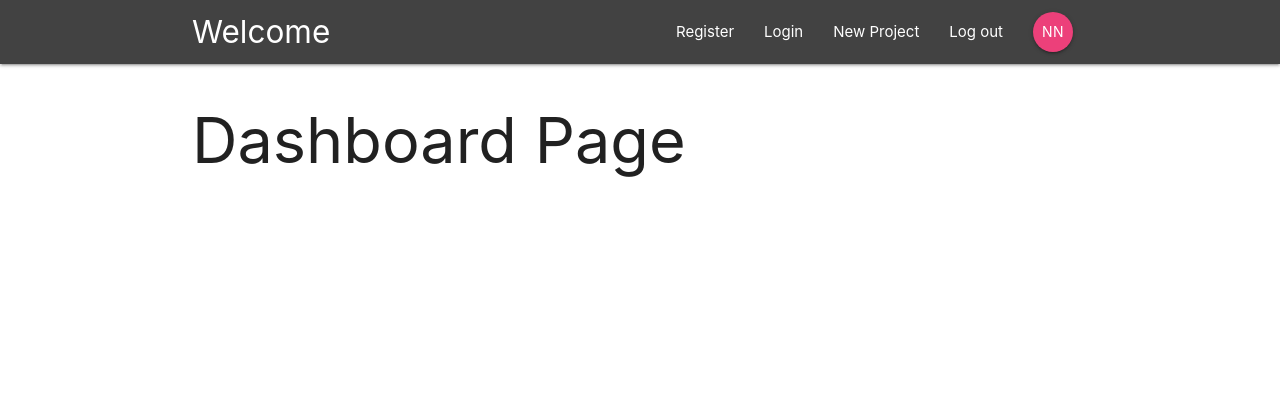
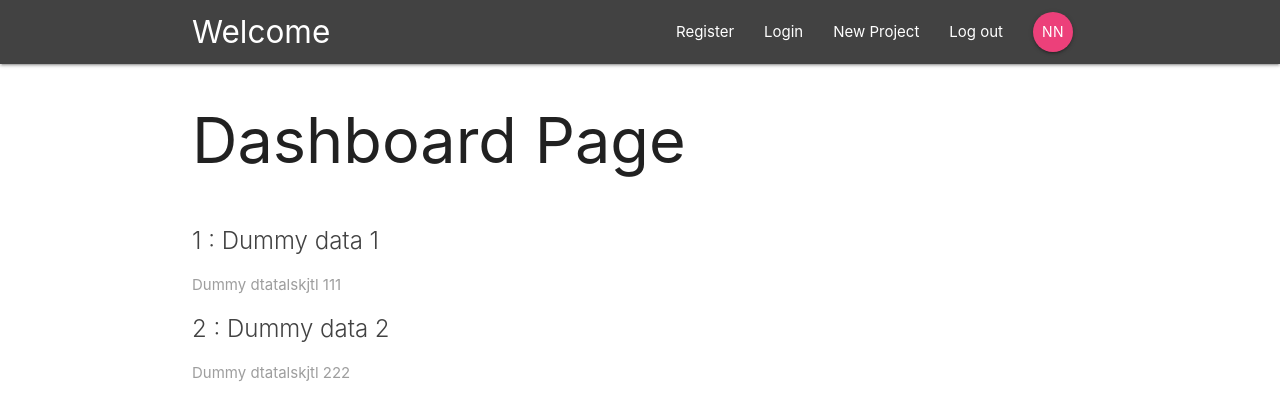
Before and after one commit to cz2h/react, a React (Create React App) app: page / in a window 1280 px wide. Shown: the top 420 px of the page. Built offline with nearby package versions, Linux system fonts and the light colour scheme.

Commit message:
Refactor some name structure

```diff
--- a/package.json
+++ b/package.json
@@ -15,7 +15,8 @@
     "react-router": "^5.1.2",
     "react-router-dom": "^5.1.2",
     "react-scripts": "3.3.0",
-    "redux": "^4.0.5"
+    "redux": "^4.0.5",
+    "redux-thunk": "^2.3.0"
   },
   "scripts": {
     "start": "react-scripts start",
--- a/src/app/components/dashboard/Dashboard.js
+++ b/src/app/components/dashboard/Dashboard.js
@@ -1,4 +1,5 @@
 import { connect } from 'react-redux';
+import Graphs from './Graphs'
 
 var React = require('react');
 
@@ -7,11 +8,13 @@ class Dashboard extends React.Component {
     render() {
         console.log(this.props);
         return (
-            <h1>Dashboard Page</h1>
+            <div>
+                <h1>Dashboard Page</h1>
+                <Graphs graphs={this.props} />
+            </div>
         );
     }
 };
-
 
 const mapStateToProps = (state) => {
     return {
--- a/src/app/components/dashboard/Detail.js
+++ b/src/app/components/dashboard/Detail.js
@@ -1,9 +1,23 @@
 var React = require('react');
 
 class Detail extends React.Component {
+
+    constructor(props) {
+        super(props);
+        this.state = {
+            id: this.props.id,
+            title: this.props.title,
+            content: this.props.content
+        }
+    }
+
     render() {
         return (
-            <h1>Details Of a given graph</h1>
+            <div className="card z-depth-0 grey-text text-darken-3" key={this.props.id + this.props.title}>
+                <span className="card-title">{this.props.id + " : " + this.props.title} </span>
+                <p></p>
+                <span className="grey-text">{this.props.content}</span>
+            </div>
         );
     }
 };
--- /dev/null
+++ b/src/app/components/dashboard/Graphs.js
@@ -0,0 +1,28 @@
+import Detail from './Detail';
+
+var React = require('react');
+
+
+class Graphs extends React.Component {
+    constructor(props) {
+        console.log(props.graphs.projects);
+        super(props);
+        this.state = {
+            graphs: props.graphs.projects,
+        }
+    }
+
+    render() {
+        var graphDetails = this.state.graphs.map((graph) => {
+            return <Detail id={graph.id} title={graph.title} content={graph.content} key={"graph" + graph.id} />
+        });
+        return (
+            <div className="project-list section">
+                {graphDetails}
+            </div>
+        );
+    }
+
+};
+
+export default Graphs;
--- a/src/index.js
+++ b/src/index.js
@@ -2,11 +2,14 @@ import React from 'react';
 import ReactDOM from 'react-dom';
 import './app/components/css/index.css';
 import App from './app/App';
-import { createStore } from "redux";
+import { createStore, applyMiddleware } from "redux";
 import rootReducer from './store/reducers/rootReducer';
 import { Provider } from 'react-redux';
+import thunk from 'redux-thunk';
+
 
 // Create a redux store.
-const rootStore = createStore(rootReducer);
+const rootStore = createStore(rootReducer, applyMiddleware(thunk));
+
 
 ReactDOM.render(<Provider store={rootStore}><App /></Provider>, document.getElementById('root'));
```
Also changed, not shown: src/app/components/dashboard/Post.js (deleted, +0 -50 lines), 2 other files (tests, documents, lock files or other folders).
